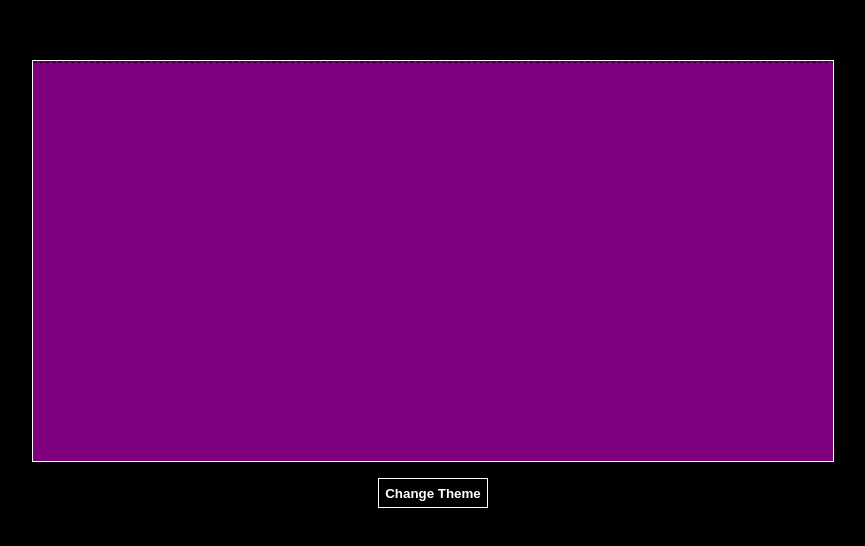
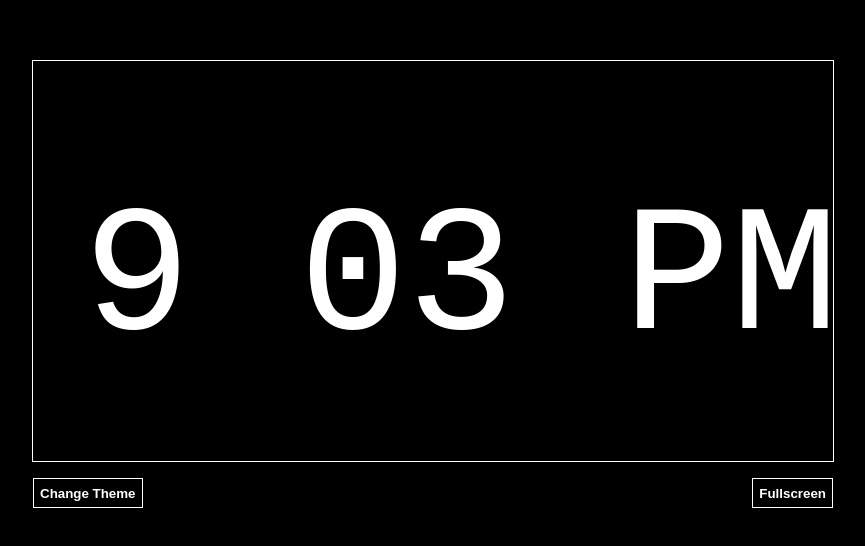
Before and after one commit to mochawoof/clock, a plain HTML site: page clock.html in a window 1280 px wide. Shown: the part 116-662 px from the top of the page, without its empty margins (207-1072 px from the left). Drawn offline with Linux system fonts and the light colour scheme.

Commit message:
finish digital theme

```diff
--- a/clock.html
+++ b/clock.html
@@ -5,7 +5,6 @@
     <meta charset="UTF-8" />
     <title>Clock</title>
     <meta name="viewport" content="width=device-width, initial-scale=1" />
-    <link id="favicon" rel="icon" href="">
 </head>
 <style>
     :root {
@@ -23,8 +22,10 @@
     }
 
     body {
-        margin: 8px;
+        margin: auto;
+        padding: 8px;
         overflow-x: hidden;
+        max-width: 800px;
         height: 100vh;
 
         display: flex;
@@ -39,7 +40,6 @@
     #canvas {
         border: 1px solid var(--fg);
         width: 100%;
-        max-width: 800px;
         max-height: 800px;
         aspect-ratio: 2/1;
     }
@@ -58,14 +58,15 @@
         cursor: pointer;
     }
 
+    #controls {
+        width: 100%;
+    }
+
     #themes_popup {
         overflow-x: auto;
         overflow-y: hidden;
-        max-width: 800px;
         width: 100%;
         height: auto;
-        padding: 0;
-        padding-right: 8px;
         white-space: nowrap;
         border: 1px solid var(--fg);
         margin: 0;
@@ -74,7 +75,6 @@
     .theme_canvas {
         border: 1px solid var(--fg);
         overflow-x: auto;
-        padding: 0;
         margin: 8px;
         margin-right: 0;
         width: 200px;
@@ -82,15 +82,28 @@
         aspect-ratio: 2/1;
     }
 
+    .theme_canvas:last-child {
+        margin-right: 8px;
+    }
+
     .theme_canvas:hover {
         cursor: pointer;
+    }
+
+    .pull_left {
+        float: left;
+    }
+
+    .pull_right {
+        float: right;
     }
 </style>
 
 <body>
     <canvas id="canvas" width="800" height="400"></canvas>
     <p id="controls">
-        <button onclick="toggle_themes_popup()">Change Theme</button>
+        <button class="pull_left" onclick="toggle_themes_popup()">Change Theme</button>
+        <button class="pull_right" onclick="fullscreen()">Fullscreen</button>
     </p>
     <p id="themes_popup" style="display: none;"></p>
 </body>
@@ -106,6 +119,19 @@
         return (Date.now() / interval) - Math.trunc(Date.now() / interval);
     }
 
+    function get_double_scale(double_interval) {
+        let linear_scale = get_linear_scale(double_interval);
+        return ((linear_scale > 0.5) ? 1 - linear_scale : linear_scale);
+    }
+
+    function pad_zeros(n, length) {
+        let str_n = n.toString();
+        for (let i = str_n.length; i < length; i++) {
+            str_n = "0" + str_n;
+        }
+        return str_n;
+    }
+
     let DEFAULT_THEME_COLORS = {
         bg: "#000",
         fg: "#fff",
@@ -114,31 +140,38 @@
         font: "sans-serif"
     };
 
+    let TIME_FORMAT_MILITARY = (date) => {
+        return pad_zeros(date.getHours(), 2) + ":" + pad_zeros(date.getMinutes(), 2);
+    }
+
+    let TIME_FORMAT_12H = (date) => {
+        return (date.getHours() % 12) + ":" + pad_zeros(date.getMinutes(), 2) + " " + ((date.getHours() > 12) ? "PM" : "AM");
+    }
+
     let themes = [
         {
-            name: "Trippy Wave",
+            id: "default_digital",
+            name: "Digital",
             colors: DEFAULT_THEME_COLORS,
+            freeze_preview: false,
             draw: (dest_canvas, dest_ctx) => {
-                dest_ctx.fillStyle = "purple";
+                dest_ctx.fillStyle = "#000";
                 dest_ctx.fillRect(0, 0, dest_canvas.width, dest_canvas.height);
 
-                dest_ctx.fillStyle = "#000";
-                for (let i = 0; i < dest_canvas.width; i++) {
-                    dest_ctx.fillRect(i, Math.sin(i), 1, 1);
-                }
-            }
-        },
-        {
-            name: "Analog",
-            colors: DEFAULT_THEME_COLORS,
-            draw: (dest_canvas, dest_ctx) => {
-                dest_ctx.fillStyle = "red";
-                dest_ctx.fillRect(0, 0, 300, 100);
+                dest_ctx.fillStyle = "#fff";
+
+                dest_ctx.font = "180px monospace";
+
+                let date = new Date();
+                let time = TIME_FORMAT_12H(new Date());
+                let blinky_time = time.replace(":", ((get_linear_scale(2000) > 0.5) ? ":" : " "));
+
+                dest_ctx.fillText(blinky_time, 50, 267, canvas.width);
+
+                return time;
             }
         }
     ];
-
-    let current_theme;
 
     function toggle_themes_popup() {
         if (themes_popup.style.display == "none") {
@@ -149,6 +182,10 @@
         }
     }
 
+    function fullscreen() {
+        canvas.requestFullscreen();
+    }
+
     function refresh_themes_popup() {
         themes_popup.innerHTML = "";
         themes.forEach((theme) => {
@@ -156,17 +193,16 @@
             theme_canvas.classList.add("theme_canvas");
             theme_canvas.width = canvas.width;
             theme_canvas.height = canvas.height;
-            theme_canvas.dataset.name = theme.name;
             theme_canvas.title = theme.name;
 
             theme_canvas.onclick = () => {
-                switch_theme(theme.name);
+                switch_theme(theme.id);
             }
 
             let theme_canvas_ctx = theme_canvas.getContext("2d");
             function theme_canvas_draw() {
                 theme.draw(theme_canvas, theme_canvas_ctx);
-                if (themes_popup.style.display != "none") {
+                if (themes_popup.style.display != "none" && !theme.freeze_preview) {
                     requestAnimationFrame(theme_canvas_draw);
                 }
             }
@@ -176,49 +212,36 @@
         });
     }
 
-    function switch_theme(theme_name) {
-        themes.forEach((theme) => {
-            if (theme.name == theme_name) {
-                current_theme = theme;
-
-                let root = document.querySelector(":root");
-                Object.keys(theme.colors).forEach((color) => {
-                    let value = theme.colors[color];
-                    root.style.setProperty("--" + color, value);
-                });
-                ctx.clearRect(0, 0, canvas.width, canvas.height);
-
-                // Force immediate favicon draw
-                last_favicon_draw = 0;
+    function get_theme(theme_id) {
+        for (let i = 0; i < themes.length; i++) {
+            if (themes[i].id == theme_id) {
+                return themes[i];
             }
-        });
-    }
-
-    function set_favicon(canvas_src) {
-        let temp_canvas = document.createElement("canvas");
-        let temp_ctx = temp_canvas.getContext("2d");
-        temp_canvas.width = 16;
-        temp_canvas.height = 16;
-        let img = new Image();
-        img.src = canvas_src.toDataURL();
-        img.onload = () => {
-            temp_ctx.drawImage(img, 0, 0, temp_canvas.width, temp_canvas.height);
-            favicon.href = temp_canvas.toDataURL();
         }
     }
 
-    let FAVICON_DRAW_INTERVAL = 1000;
-    let last_favicon_draw = 0;
+    function switch_theme(theme_id) {
+        current_theme = get_theme(theme_id);
+        localStorage.setItem("current_theme", theme_id);
+
+        let root = document.querySelector(":root");
+        Object.keys(current_theme.colors).forEach((color) => {
+            let value = current_theme.colors[color];
+            root.style.setProperty("--" + color, value);
+        });
+        ctx.clearRect(0, 0, canvas.width, canvas.height);
+    }
+
     function draw_clock() {
-        current_theme.draw(canvas, ctx);
-        if (Date.now() > last_favicon_draw + FAVICON_DRAW_INTERVAL) {
-            set_favicon(canvas);
-            last_favicon_draw = Date.now();
-        }
+        document.title = current_theme.draw(canvas, ctx);;
         requestAnimationFrame(draw_clock);
     }
 
-    switch_theme(themes[0].name);
+    let current_theme = get_theme(localStorage.getItem("current_theme"));
+    if (current_theme == null) {
+        current_theme = themes[Object.keys(themes)[0]];
+    }
+
     draw_clock();
 </script>
 
```
